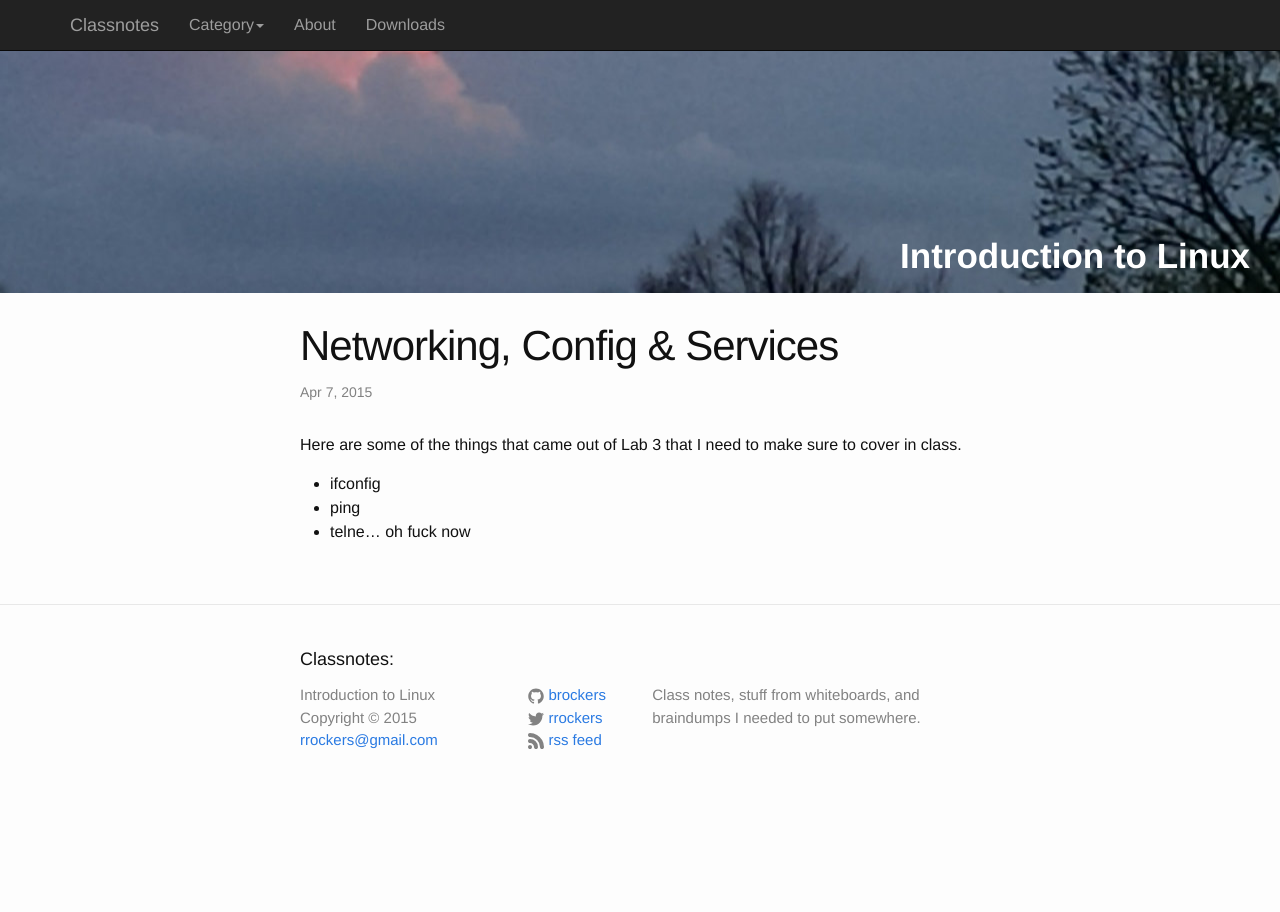
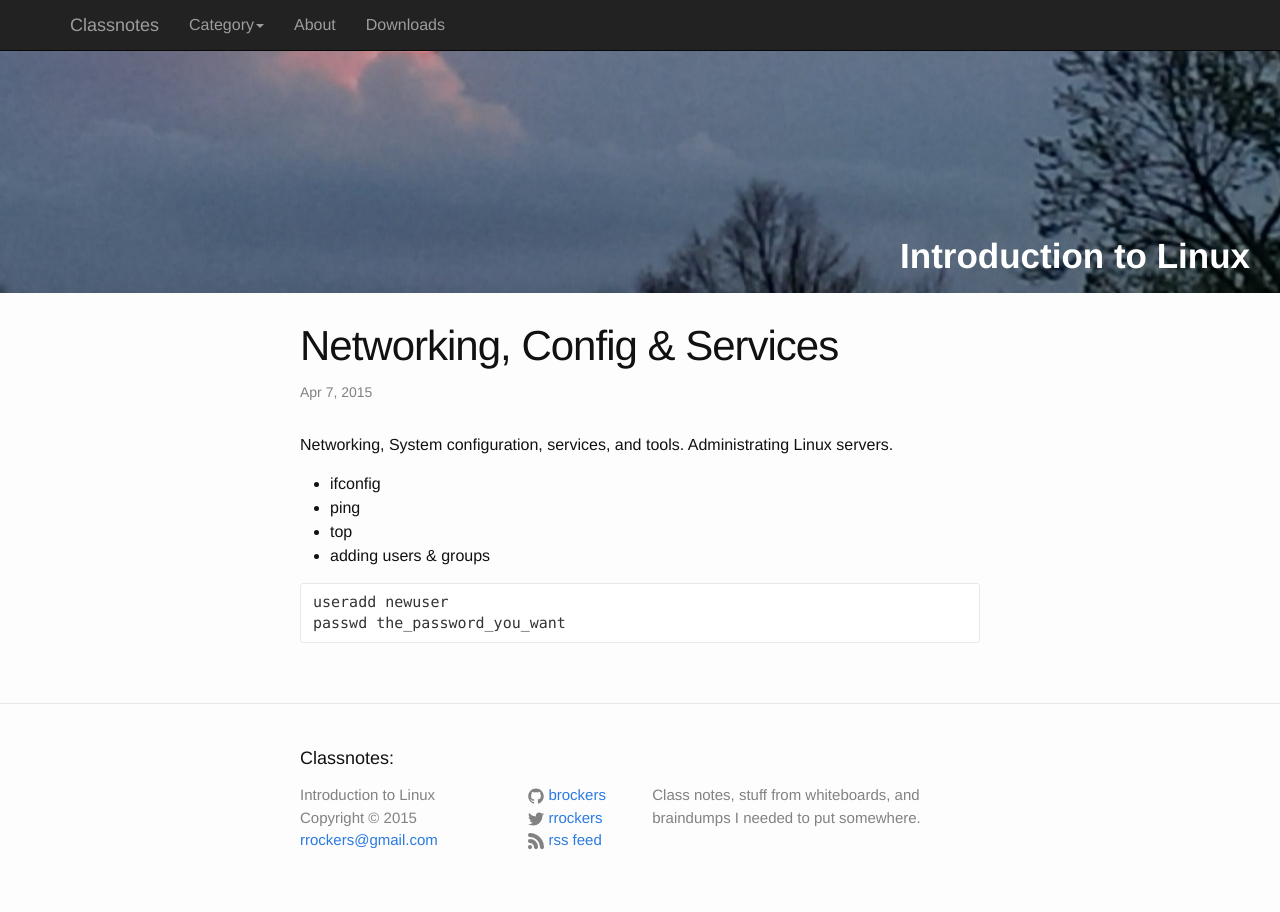
Before and after one commit to brockers/nt1430, a Jekyll site: the page built from _posts/2015-04-10-networking-systemconfig-and-services.md, in a window 1280 px wide. Built offline with Jekyll 4.4.1, drawn with Linux system fonts in a browser that asks for light colours; Markdown is read by kramdown in place of the engine named in the settings.

Commit message:
Update unti 4 stuff.

````diff
--- a/_posts/2015-04-10-networking-systemconfig-and-services.md
+++ b/_posts/2015-04-10-networking-systemconfig-and-services.md
@@ -5,8 +5,14 @@ date: 20150407 15:31:31
 categories: unit04
 ---
 
-Here are some of the things that came out of Lab 3 that I need to make sure to cover in class.
+Networking, System configuration, services, and tools. Administrating Linux servers.
 
 * ifconfig
 * ping
-* telne... oh fuck now
+* top
+* adding users & groups
+
+```bash
+useradd newuser
+passwd the_password_you_want
+```
````
